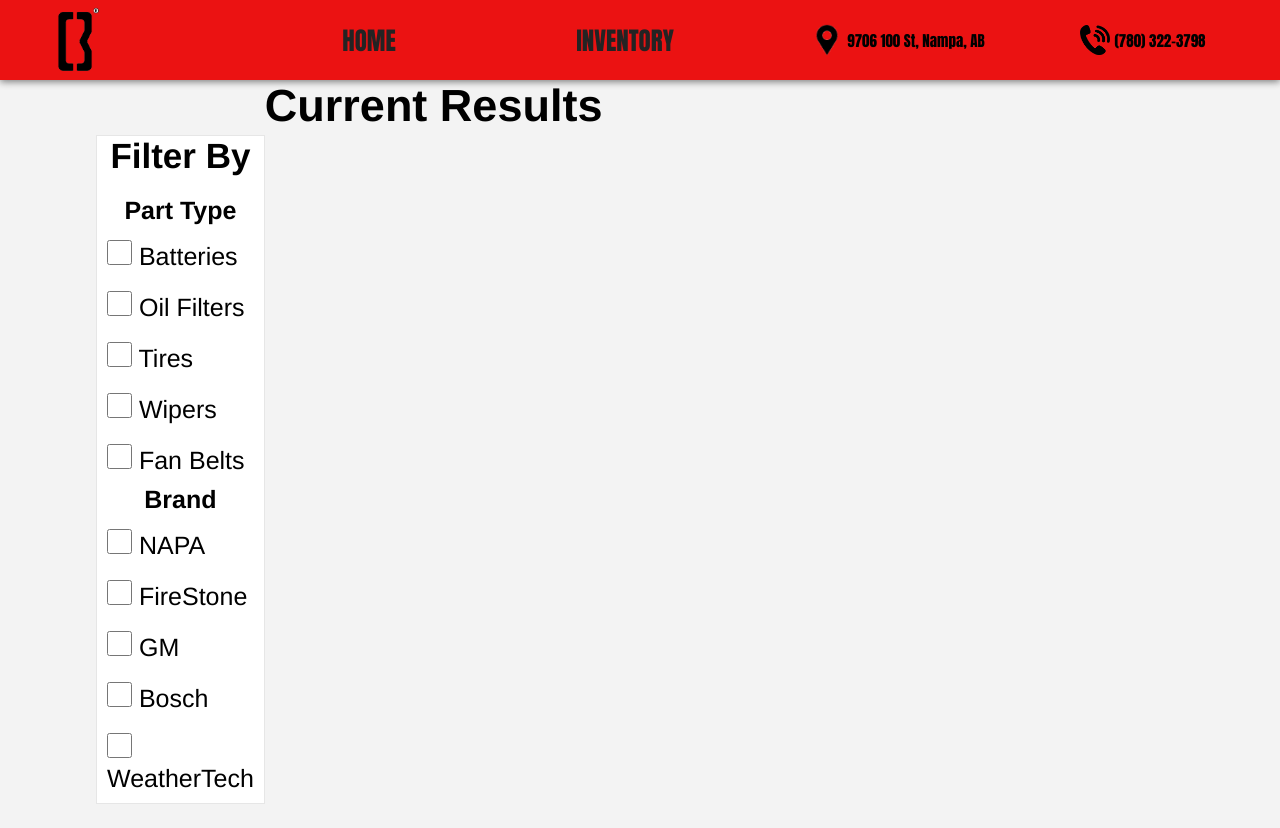
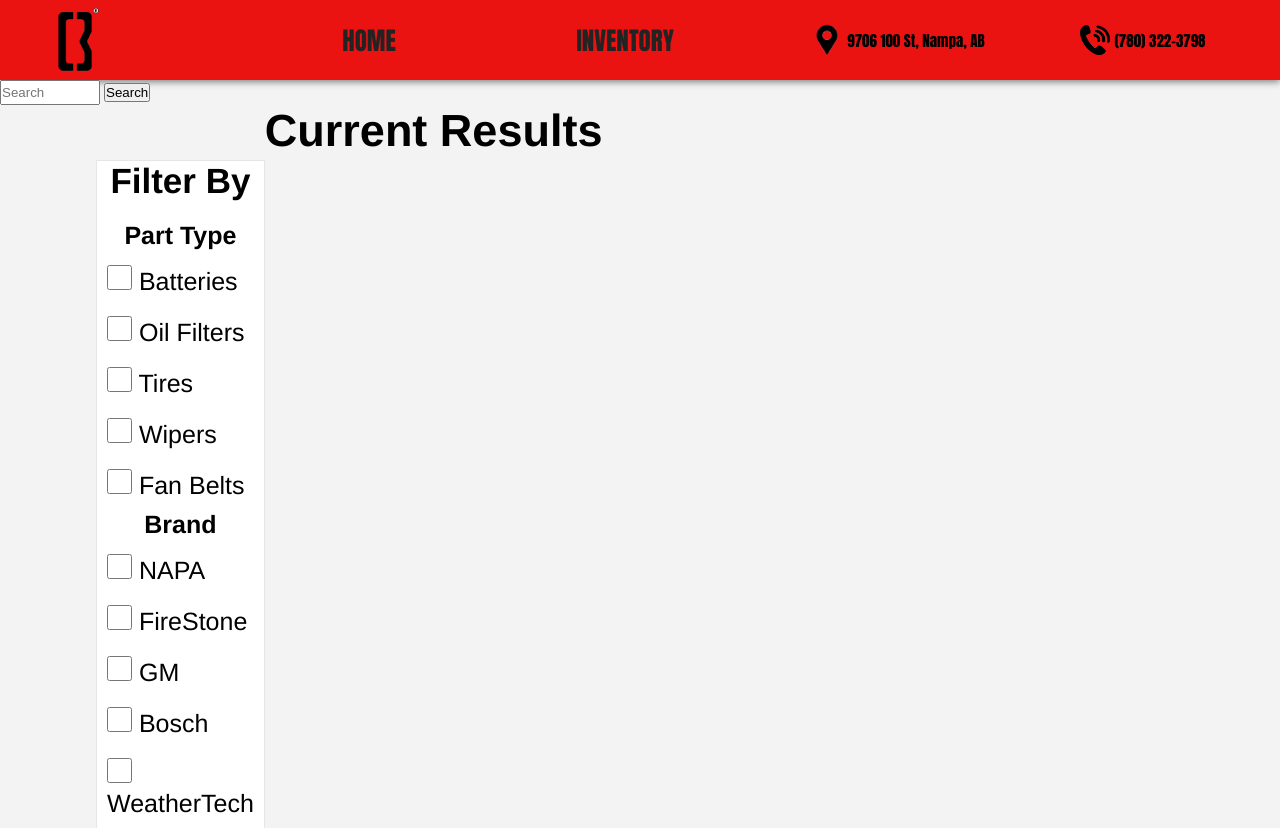
Before and after one commit to Matsonj30/BtoBWebsite, a Django app: page /home/parts/search in a window 1280 px wide; the page is wider, and only the part inside the window is pictured. Shown: the top 828 px of that part. Run offline with Django 4.2, Linux system fonts and the light colour scheme; data comes from the database, SQL or seed files in the repository; parts of the project's set-up code (start-up, migrations or seed data) failed here and were passed over.

Commit message:
search bar started

```diff
--- a/BtoBSite/store/static/styles/partsPage.css
+++ b/BtoBSite/store/static/styles/partsPage.css
@@ -13,7 +13,10 @@
     padding:0;
 
 }
-
+.search{
+    width: 100px;
+    text-decoration: none;
+}
 h2{
     font-family: var(--thinFont);
     font-size: 45px;
--- a/BtoBSite/store/templates/partsPage.html
+++ b/BtoBSite/store/templates/partsPage.html
@@ -6,7 +6,11 @@
 
 {% block body %}
 
-<!--     <div class= headersContainer> -->
+<form class="searchPart" method=POST action="{% url 'searchedPage' %}">
+    {% csrf_token %}
+    <input class="search" type="search" placeholder="Search">
+    <button>Search</button>
+</form>
 <div class = contentContainer>
     <div class="filter">
         <h1 class = filterCategory>Filter By</h1>
--- a/BtoBSite/store/urls.py
+++ b/BtoBSite/store/urls.py
@@ -3,7 +3,10 @@
 
 urlpatterns = [
     path('', views.homePage, name="home-page"), #slash in front is unnessessary
+    path('parts/search', views.searchedValue, name="searchedPage"), #struggling because I wanted to have the same url more or less for two URLS
+    #Has to go first as parts/search would always go to the other view otherwise
     path('parts/<str:category_chosen>', views.filteredParts, name="filteredPage"), #order really matters here
+    #^ this works because our JS is passing a category_chosen parameter to this path
+    # If we just had an html url reference to this path, it would create an erorr noreverse match
     path('parts', views.parts, name="partsPage"),
-
 ]
--- a/BtoBSite/store/views.py
+++ b/BtoBSite/store/views.py
@@ -26,6 +26,7 @@
     })
 
 def filteredParts(request, category_chosen):
+    print("filteredpage")
     categories = Category.objects.all()
     brands = Brand.objects.all()
 
@@ -48,8 +49,14 @@
             })
 
 
-
-
+def searchedValue(request):
+    print("HERE")
+    categories = Category.objects.all()
+    brands = Brand.objects.all()
+    return render(request, 'partsPage.html',{
+        'categories':categories,
+        'brands':brands,
+    })
 
     #request currently does not know what to do if use same function to go thru multiple
     # queries, as some values might not be found
```
